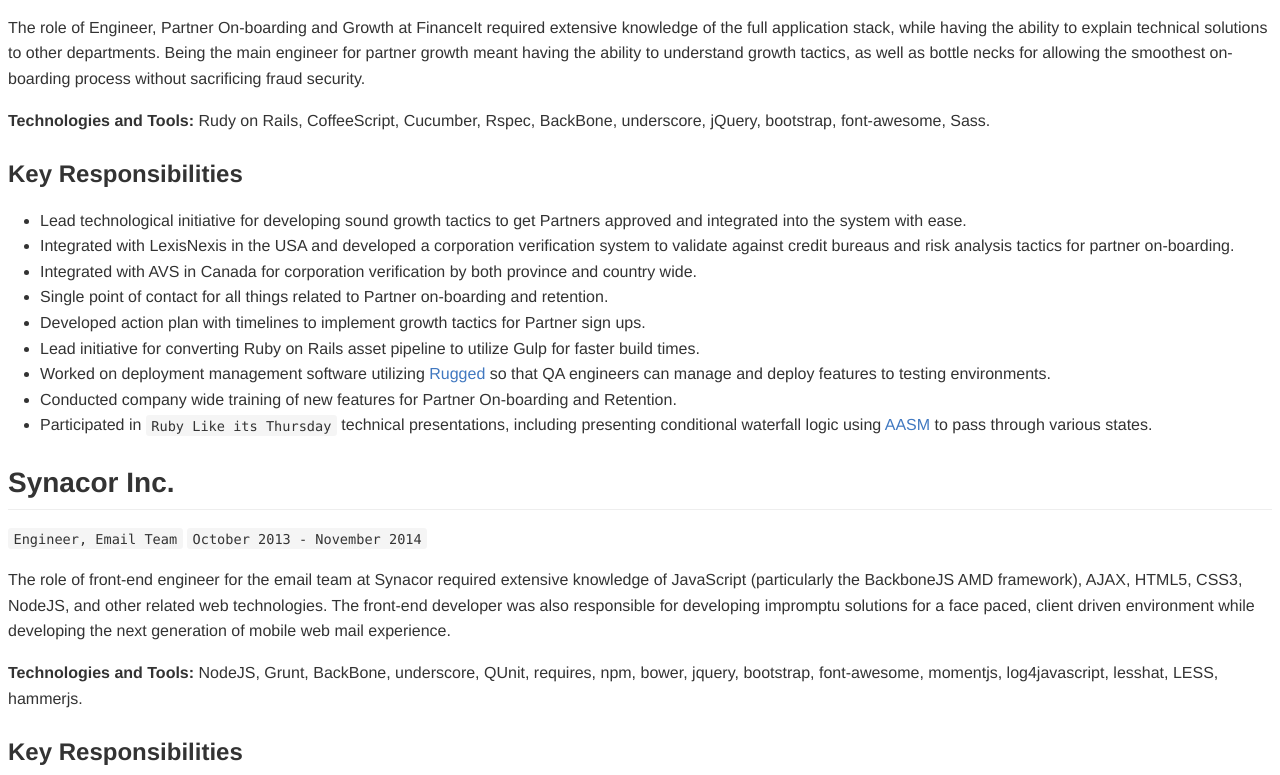
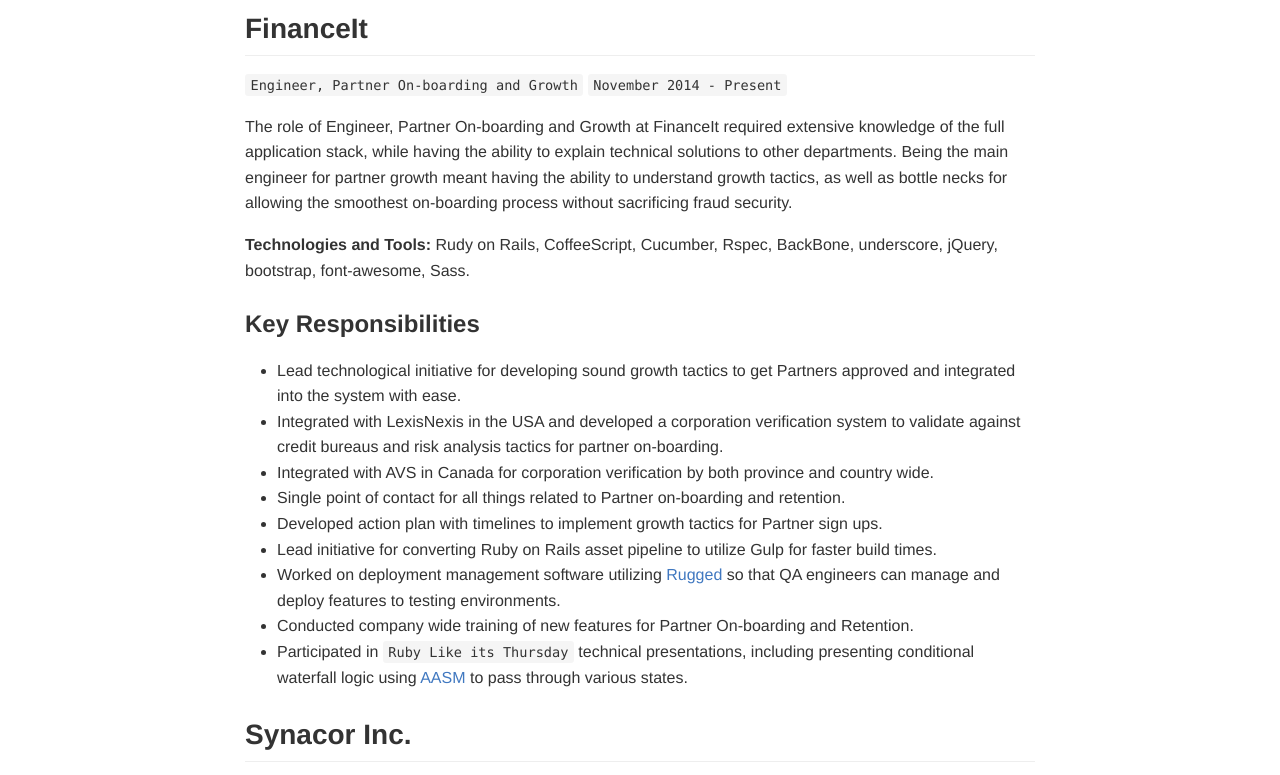
Before and after one commit to morriswchris/resume, a plain HTML site: page index.html in a window 1280 px wide. Shown: the part 759-1534 px from the top of the page. Drawn offline with Linux system fonts and the light colour scheme.

Commit message:
Update 2015-10-08T04:01:38.572Z

```diff
--- a/index.html
+++ b/index.html
@@ -2,9 +2,17 @@
 <html>
 <head>
   <link rel="stylesheet" href="css/github-markdown.css">
+  <style>
+   .markdown-body {
+        min-width: 200px;
+        max-width: 790px;
+        margin: 0 auto;
+        padding: 30px;
+    }
+  </style>
 </head>
-<body class="markdown-body">
-  <h1 id="christopher-morris">Christopher Morris</h1>
+  <body class="markdown-body">
+    <h1 id="christopher-morris">Christopher Morris</h1>
 <h2 id="senior-code-monkey">Senior Code Monkey</h2>
 <blockquote>
 <p><a href="morriswchris@github.io">morriswchris@github.io</a>
@@ -175,5 +183,5 @@
 <li>Agile Methodology, Extreme Programming (XP), Scrum, Kanban, JIRA, Capacity planning, Project planning, Risk assessment, Quality control and assurance.</li>
 </ul>
 
-</body>
+  </body>
 </html>
```
